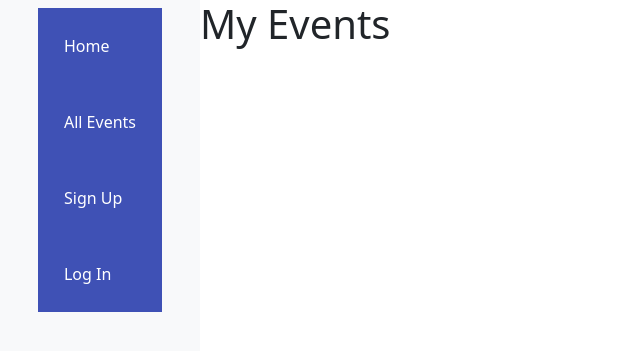
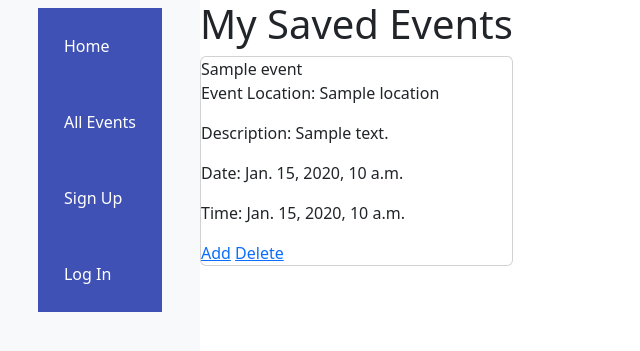
Before and after one commit to trynceb/events-r-us, a Django app: template main_app/templates/my_events.html in a window 1280 px wide. Shown: the top 351 px of the page, without its empty margins (0-640 px from the left). Run offline with Django 4.2, Linux system fonts and the light colour scheme; the template is opened without the code that fills it: most values are stand-ins (such as "Sample title", 1, 10 or a date in 2020).

Commit message:
my events form and event deletion update

```diff
--- a/main_app/templates/my_events.html
+++ b/main_app/templates/my_events.html
@@ -1,6 +1,23 @@
 {% extends 'base.html' %}
 {% block content %}
 
-<h1>My Events</h1>
+<h1>My Saved Events</h1>
 
+<div class="row">
+    <div class="col s6">
+      <div class="card">
+        <div class="card-content">
+          <span class="card-title">{{ event.name }}</span>
+          <p>Event Location: {{ event.location }}</p>
+          <p>Description: {{ event.description }}</p>
+          <p>Date: {{ event.date }}</p>
+          <p>Time: {{ event.time }}</p>
+        </div>
+        <div class="card-action">
+            {% csrf_token %}
+          <a href="{% url 'event_add' event.id %}">Add</a>
+          <a href="{% url 'event_delete' event.id %}">Delete</a>
+        </div>
+      </div>
+    </div>
 {% endblock %}
```
Also changed, not shown: main_app/templates/main_app/event_confirm_delete.html (added, +13 -0 lines).
